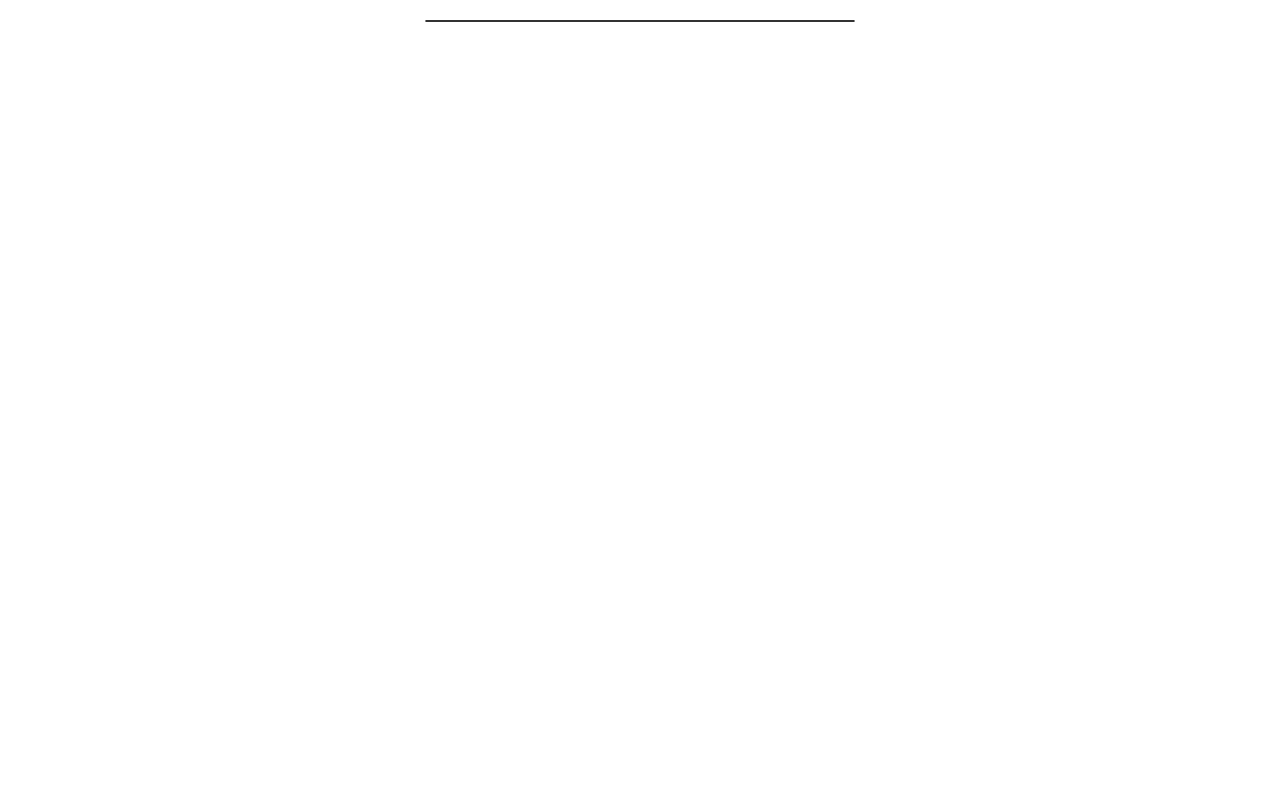
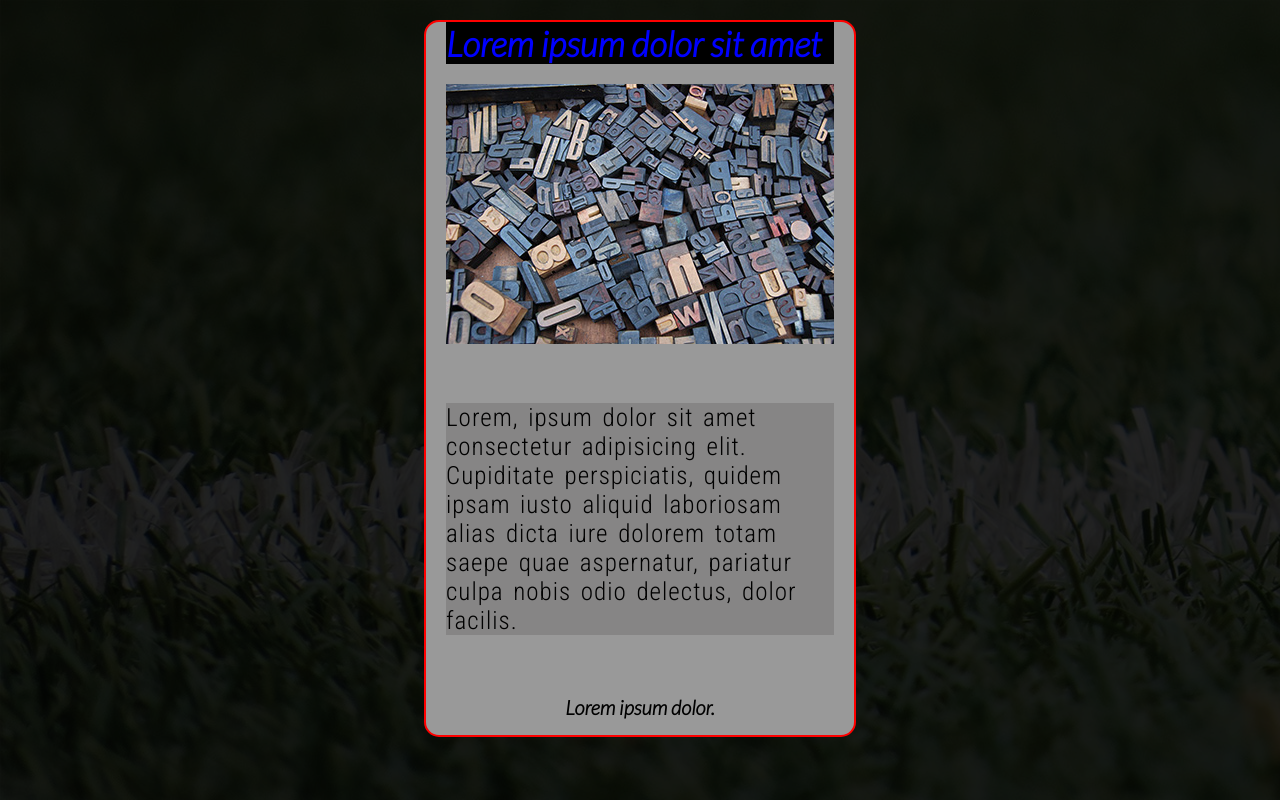
Before and after one commit to Wall-Ethan/wall_ethan_Project1, a plain HTML site: page index.html in a window 1280 px wide. Drawn offline with Linux system fonts and the light colour scheme.

Commit message:
typography

```diff
--- a/css/main.css
+++ b/css/main.css
@@ -5,18 +5,25 @@
     display: none;
 }
 
+body {
+    background-color: #252525;
+    background-image: url('../images/pexels-fabricio-trujillo-54567.jpg');
+    background-blend-mode: multiply;
+    background-repeat: no-repeat;
+}
+
 #container {
     margin: 20px auto;
     width: 428px;
-    border: solid 1px #333;
-    background: #efefef;
-    border-radius: 10px;
+    border: solid 2px red;
+    background: #999999;
+    border-radius: 15px;
 }
 
 #mainContent {
         display: grid;
-        grid-template-columns: repeat(4, 85px);
-        grid-column-gap: 16px;
+        grid-template-columns: repeat(-1, 95px);
+        grid-column-gap: 18px;
         padding-left: 20px;
         padding-right: 20px;
 }
@@ -29,3 +36,26 @@ img {
     margin-top: 20px;
     margin-bottom: 30px;
 }
+
+article h1 {
+    padding: 0;
+    margin: 0;
+    background: rgb(0, 0, 0);
+    color: blue;
+    font-family: 'Lato', sans-serif;
+    font-size: 35px;
+}
+
+article p {
+    background-color: #868585;
+    font-size: 25px;
+    font-family: 'Roboto Condensed', sans-serif;
+    letter-spacing: 1px;
+    word-spacing: 3px;
+}
+
+article h2 {
+    text-align: center;
+    font-size: 20px;
+    font-family: 'Lato', sans-serif;
+}
--- a/index.html
+++ b/index.html
@@ -3,15 +3,22 @@
 <head>
 <meta charset="UTF-8">
 <meta name="viewport" content="width=device-width, initial-scale=1.0">
-<title>Change me or fail...</title>
+<title>Web Development hw1</title>
 <link href="css/main.css" rel="stylesheet" type="text/css" media="screen">
 </head>
+<link rel="preconnect" href="https://fonts.googleapis.com">
+<link rel="preconnect" href="https://fonts.gstatic.com" crossorigin>
+<link href="https://fonts.googleapis.com/css2?family=Lato:ital,wght@1,300&family=Roboto+Condensed:wght@300&display=swap" rel="stylesheet">
 <body>
     <h1 class="hidden"></h1>
     <div id="container">
         <main id="mainContent">
             <article>
-                <!-- Content goes here -->
+                <h1>Lorem ipsum dolor sit amet</h1>
+                <img src="images/letters.jpg" alt="main-image" id="letters">
+                <p>Lorem, ipsum dolor sit amet consectetur adipisicing elit. Cupiditate perspiciatis, quidem ipsam iusto aliquid laboriosam alias dicta iure dolorem totam saepe quae aspernatur, pariatur culpa nobis odio delectus, dolor facilis.</p>
+                <br>
+                <h2>Lorem ipsum dolor.</h2>
             </article>
         </main>
     </div>
```
